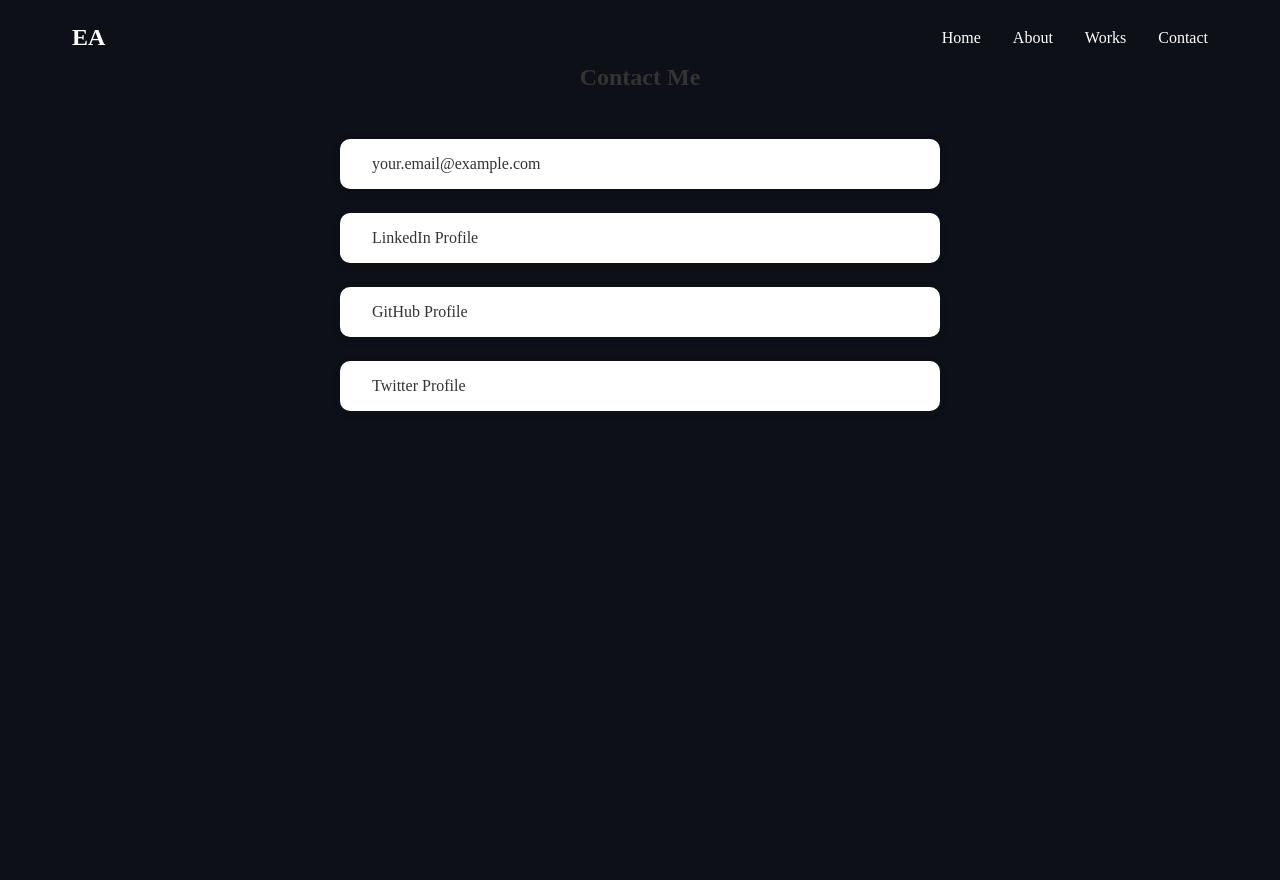
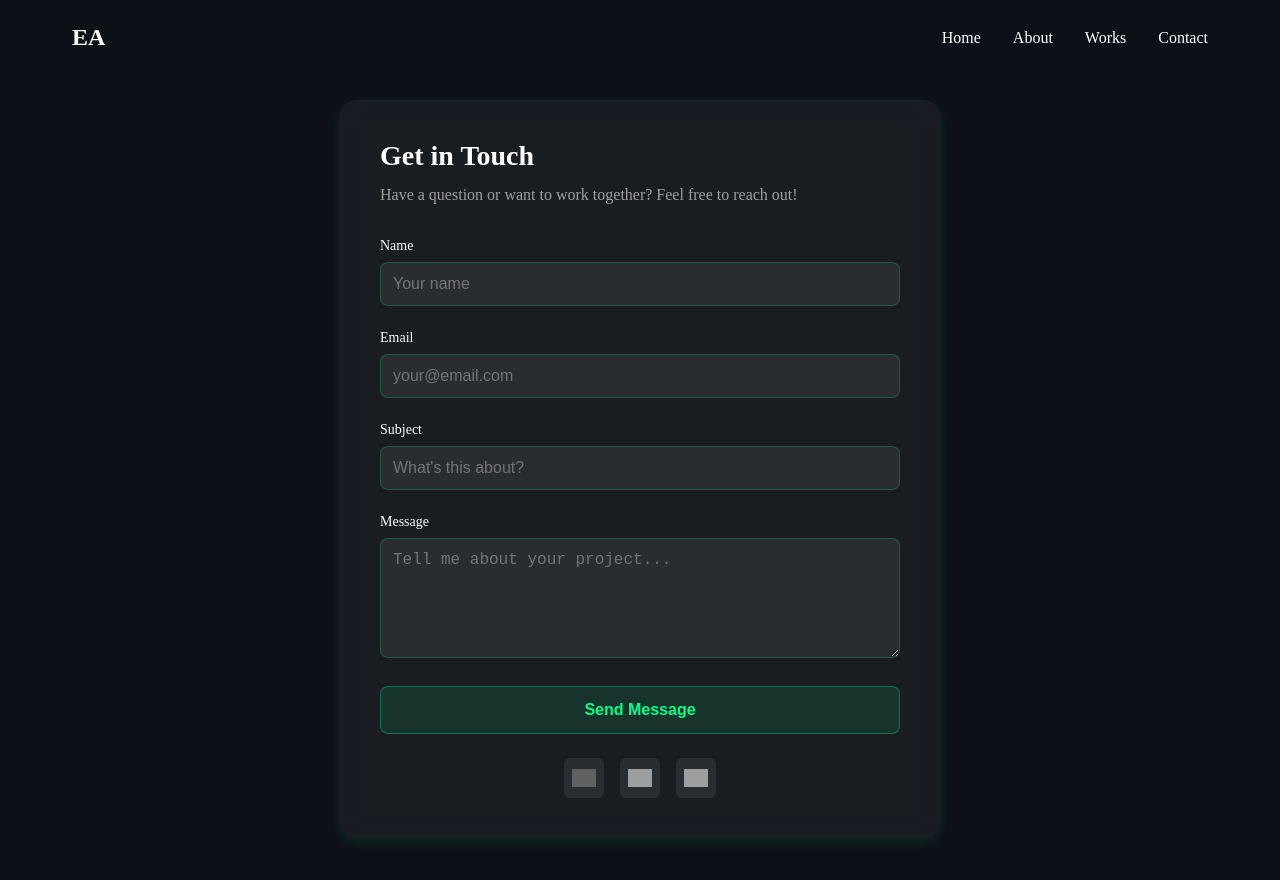
Before and after one commit to andrino25/my-portoflio, a React (Vite) app: page /contact in a window 1280 px wide. Shown: the top 880 px of the page. Before the commit the page ends 800 px from the top, so only its background shows below. Built offline with nearby package versions, Linux system fonts and the light colour scheme; grey boxes are pictures that could not be loaded.

Commit message:
contact not functioning yet

```diff
--- a/src/App.jsx
+++ b/src/App.jsx
@@ -12,7 +12,7 @@ import { BrowserRouter as Router, Route, Routes } from "react-router-dom";
 function App() {
 
   useEffect(() => {
-    document.title = "My Portfolio";
+    document.title = "Average Portfolio";
   }, []);
 
   return (
--- a/src/css/About.css
+++ b/src/css/About.css
@@ -78,13 +78,6 @@
   text-align: center;
 }
 
-.skill-tags {
-  display: inline-block;
-  padding: 1.2rem 0;
-  justify-items: center;
-  align-items: center;
-}
-
 
 /* Skills & Interests */
 .interest-tags {
@@ -116,6 +109,33 @@
   padding: 0;
   margin: 0;
 }
+
+.skills-carousel {
+  width: 100%;
+  overflow: hidden;
+  position: relative;
+  padding: 20px 0;
+}
+
+.carousel-track {
+  display: grid;
+  grid-auto-flow: column;
+  grid-gap: 20px;
+  align-items: center;
+  animation: scrollLoop 15s linear infinite;
+  width: max-content;
+}
+
+
+@keyframes scrollLoop {
+  from {
+    transform: translateX(0);
+  }
+  to {
+    transform: translateX(calc(-100% / 2)); /* Moves only half the duplicated set */
+  }
+}
+
 
 .experience-card ul li {
   margin-top: 10px;
@@ -149,13 +169,13 @@
   display: inline-block;
   padding: 5px;
   margin: 10px;
-  border-radius: 10px;
+  border-radius: 15px;
   background: transparent;
   transition: transform 0.3s ease;
   width: 60px;
   height: 60px;
   border-color: #00ff88;
-  box-shadow: 0 4px 12px rgba(0, 255, 136, 0.2);
+  box-shadow: 0 4px 12px rgba(0, 255, 136, 0.1);
   cursor: pointer;
   transition: transform 0.3s ease, opacity 0.3s ease;
 }
@@ -209,7 +229,7 @@
       height: 120px;
   }
 
-  .skill-tags, .interest-tags {
+ .interest-tags {
       gap: 0.4rem;
   }
 
--- a/src/css/Contact.css
+++ b/src/css/Contact.css
@@ -1,66 +1,214 @@
-/* Contact.css */
+/* Base styles remain the same */
 .contact-container {
-    min-height: 100vh;
-    padding: 4rem 2rem;
-    background-color: #0d1117;
+  width: 100%;
+  max-width: 600px;
+  padding: 40px;
+  border-radius: 16px;
+  background-color: rgba(255, 255, 255, 0.05);
+  box-shadow: 0 4px 12px rgba(0, 255, 136, 0.1);
+  backdrop-filter: blur(10px);
+  animation: fadeInUp 0.8s ease-out forwards;
+  margin: 100px auto !important;
+}
+
+.contact-header {
+  margin-bottom: 30px;
+  color: #ffffff;
+}
+
+.contact-header h2 {
+  margin: 0 0 10px 0;
+  font-size: 28px;
+  font-weight: 600;
+}
+
+.contact-header p {
+  margin: 0;
+  color: #a0a0a0;
+  line-height: 1.6;
+}
+
+.form-group {
+  margin-bottom: 24px;
+}
+
+.form-group label {
+  display: block;
+  margin-bottom: 8px;
+  color: #ffffff;
+  font-size: 14px;
+}
+
+.form-group input,
+.form-group textarea {
+  width: 100%;
+  padding: 12px;
+  background: rgba(255, 255, 255, 0.07);
+  border: 1px solid rgba(0, 255, 136, 0.2);
+  border-radius: 8px;
+  color: #ffffff;
+  font-size: 16px;
+  transition: all 0.3s ease;
+}
+
+.form-group input:focus,
+.form-group textarea:focus {
+  outline: none;
+  border-color: rgba(0, 255, 136, 0.5);
+  box-shadow: 0 0 0 3px rgba(0, 255, 136, 0.1);
+}
+
+.form-group textarea {
+  min-height: 120px;
+  resize: vertical;
+}
+
+.contact-button {
+  width: 100%;
+  padding: 14px;
+  background: rgba(0, 255, 136, 0.1);
+  border: 1px solid rgba(0, 255, 136, 0.3);
+  border-radius: 8px;
+  color: #00ff88;
+  font-size: 16px;
+  font-weight: 600;
+  cursor: pointer;
+  transition: all 0.3s ease;
+}
+
+.contact-button:hover {
+  background: rgba(0, 255, 136, 0.2);
+  transform: translateY(-1px);
+}
+
+.social-links {
+  display: flex;
+  gap: 16px;
+  margin-top: 24px;
+  justify-content: center;
+  align-items: center;
+}
+
+.social-icon {
+  display: flex;
+  align-items: center;
+  justify-content: center;
+  width: 40px;
+  height: 40px;
+  border-radius: 6px;
+  background: rgba(255, 255, 255, 0.07);
+  transition: all 0.3s ease;
+}
+
+.social-icon:hover {
+  background: rgba(0, 255, 136, 0.1);
+  transform: translateY(-2px);
+}
+
+.social-image,
+.github-icon {
+  width: 24px;
+  height: 24px;
+  object-fit: contain;
+}
+
+/* Responsive styles */
+@media screen and (max-width: 768px) {
+  .contact-container {
+    width: 80%;
+    margin: 80px auto 3rem;
+    padding: 30px;
   }
 
-  .contact-container h2 {
-    text-align: center;
-    margin-bottom: 3rem;
-    color: #333;
+  .contact-header h2 {
+    font-size: 24px;
   }
 
-  .contact-content {
-    max-width: 600px;
-    margin: 0 auto;
+  .social-icon {
+    width: 36px;
+    height: 36px;
   }
 
-  .contact-info {
-    display: flex;
-    flex-direction: column;
-    gap: 1.5rem;
+  .social-image,
+  .github-icon {
+    width: 20px;
+    height: 20px;
+  }
+}
+
+@media screen and (max-width: 480px) {
+  .contact-container {
+    margin: 6rem auto 2rem;
+    padding: 20px;
   }
 
-  .contact-item {
-    display: flex;
-    align-items: center;
-    gap: 1rem;
-    padding: 1rem;
-    background: white;
-    border-radius: 10px;
-    box-shadow: 0 2px 10px rgba(0, 0, 0, 0.1);
-    transition: transform 0.3s;
+  .contact-header h2 {
+    font-size: 22px;
   }
 
-  .contact-item:hover {
-    transform: translateX(10px);
+  .form-group input,
+  .form-group textarea {
+    padding: 10px;
+    font-size: 14px;
   }
 
-  .contact-item i {
-    font-size: 1.5rem;
-    color: #007bff;
+  .contact-button {
+    padding: 12px;
+    font-size: 14px;
   }
 
-  .contact-item a {
-    color: #333;
-    text-decoration: none;
-    transition: color 0.3s;
+  .social-links {
+    gap: 12px;
   }
 
-  .contact-item a:hover {
-    color: #007bff;
+  .social-icon {
+    width: 32px;
+    height: 32px;
   }
 
+  .social-image,
+  .github-icon {
+    width: 18px;
+    height: 18px;
+  }
+}
 
+@media screen and (max-width: 320px) {
+  .contact-container {
+    margin: 50px auto 1rem;
+    padding: 15px;
+  }
 
+  .contact-header p {
+    font-size: 14px;
+  }
 
-  @media (max-width: 768px) {
-    .contact-container {
-      padding: 3rem 1rem;
-    }
+  .social-links {
+    gap: 8px;
+  }
+}
 
-    .contact-item {
-      padding: 0.8rem;
-    }
+/* For larger screens */
+@media screen and (min-width: 1200px) {
+  .contact-container {
+    margin: 130px auto 6rem;
   }
+}
+
+/* Handle viewport height on mobile */
+@media screen and (max-height: 800px) {
+  .contact-container {
+    margin: 70px auto 2rem;
+  }
+}
+
+@keyframes fadeInUp {
+  from {
+      opacity: 0;
+      transform: translateY(30px);
+  }
+  to {
+      opacity: 1;
+      transform: translateY(0);
+  }
+}
--- a/src/pages/Contact.jsx
+++ b/src/pages/Contact.jsx
@@ -1,37 +1,81 @@
-// Contact.jsx
-
 import '../css/Contact.css';
 import React, { useEffect } from 'react';
-
 
 const Contact = () => {
   useEffect(() => {
     const elements = document.querySelectorAll('.contact-fade');
     elements.forEach((element) => element.classList.add('show'));
   }, []);
+
   return (
-    <div className="contact-container" id="contact">
-      <h2>Contact Me</h2>
-      <div className="contact-content">
-        <div className="contact-info">
-          <div className="contact-item">
-            <i className="fas fa-envelope"></i>
-            <a href="mailto:your.email@example.com">your.email@example.com</a>
+    <div className="contact-container">
+      <div className="contact-header">
+        <h2>Get in Touch</h2>
+        <p>Have a question or want to work together? Feel free to reach out!</p>
+      </div>
+
+      <form>
+        <div className="form-group">
+          <label htmlFor="name">Name</label>
+          <input type="text" id="name" placeholder="Your name" required />
+        </div>
+
+        <div className="form-group">
+          <label htmlFor="email">Email</label>
+          <input type="email" id="email" placeholder="your@email.com" required />
+        </div>
+
+        <div className="form-group">
+          <label htmlFor="subject">Subject</label>
+          <input type="text" id="subject" placeholder="What's this about?" required />
+        </div>
+
+        <div className="form-group">
+          <label htmlFor="message">Message</label>
+          <textarea id="message" placeholder="Tell me about your project..." required></textarea>
+        </div>
+
+        <button className = "contact-button" type="submit">Send Message</button>
+      </form>
+
+      <div className="social-links">
+            <a
+              href="https://github.com/andrino25"
+              className="social-icon"
+              target="_blank"
+              rel="noopener noreferrer"
+            >
+              <img
+                src="https://upload.wikimedia.org/wikipedia/commons/9/95/Font_Awesome_5_brands_github.svg"
+                alt="GitHub"
+                className="github-icon"
+              />
+            </a>
+            <a
+              href="https://www.facebook.com/earlbrando.andrino.1"
+              className="social-icon"
+              target="_blank"
+              rel="noopener noreferrer"
+            >
+              <img
+                src="https://upload.wikimedia.org/wikipedia/commons/5/51/Facebook_f_logo_%282019%29.svg"
+                alt="Facebook"
+                className="social-image"
+              />
+            </a>
+            <a
+              href="https://www.instagram.com/andrino_25/"
+              className="social-icon"
+              target="_blank"
+              rel="noopener noreferrer"
+            >
+              <img
+                src="https://upload.wikimedia.org/wikipedia/commons/a/a5/Instagram_icon.png"
+                alt="Instagram"
+                className="social-image"
+              />
+            </a>
           </div>
-          <div className="contact-item">
-            <i className="fab fa-linkedin"></i>
-            <a href="#">LinkedIn Profile</a>
-          </div>
-          <div className="contact-item">
-            <i className="fab fa-github"></i>
-            <a href="#">GitHub Profile</a>
-          </div>
-          <div className="contact-item">
-            <i className="fab fa-twitter"></i>
-            <a href="#">Twitter Profile</a>
-          </div>
-        </div>
-      </div>
     </div>
   );
 };
```
Also changed, not shown: src/pages/About.jsx (+42 -44 lines).
